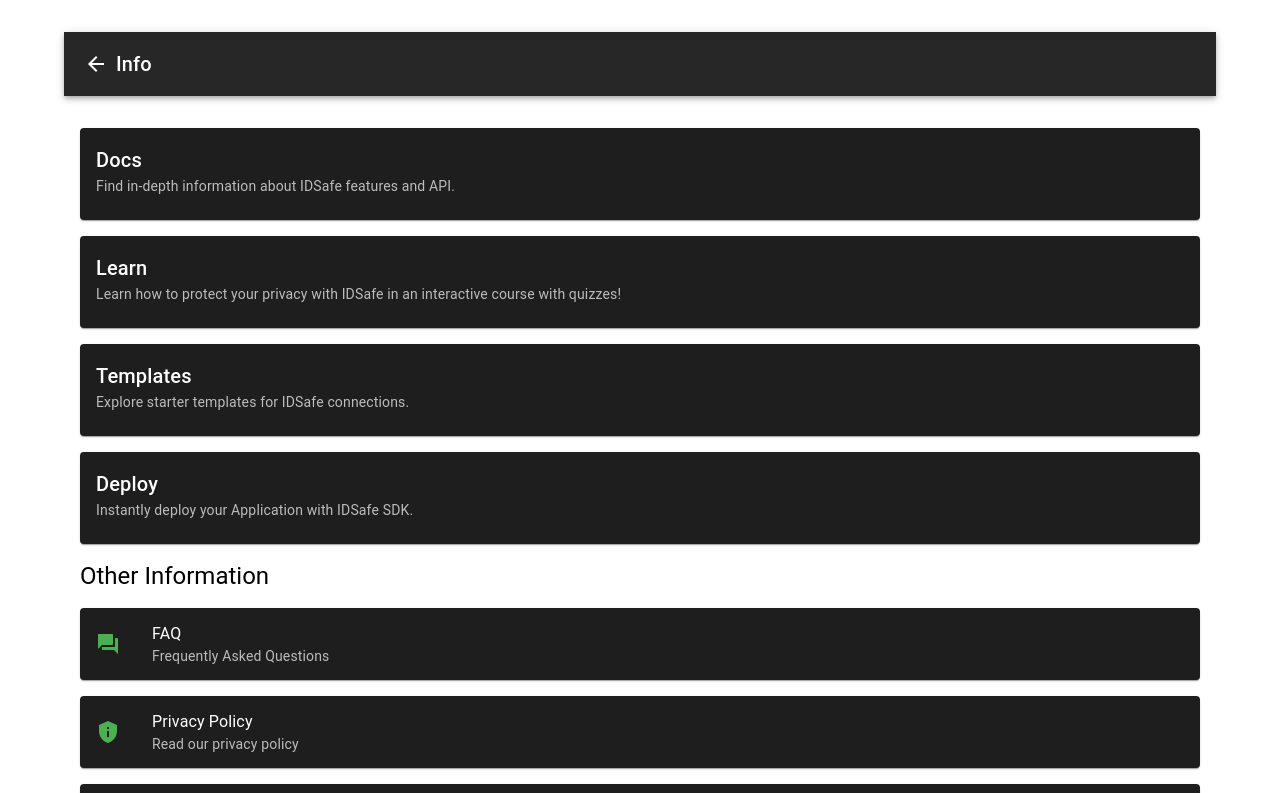
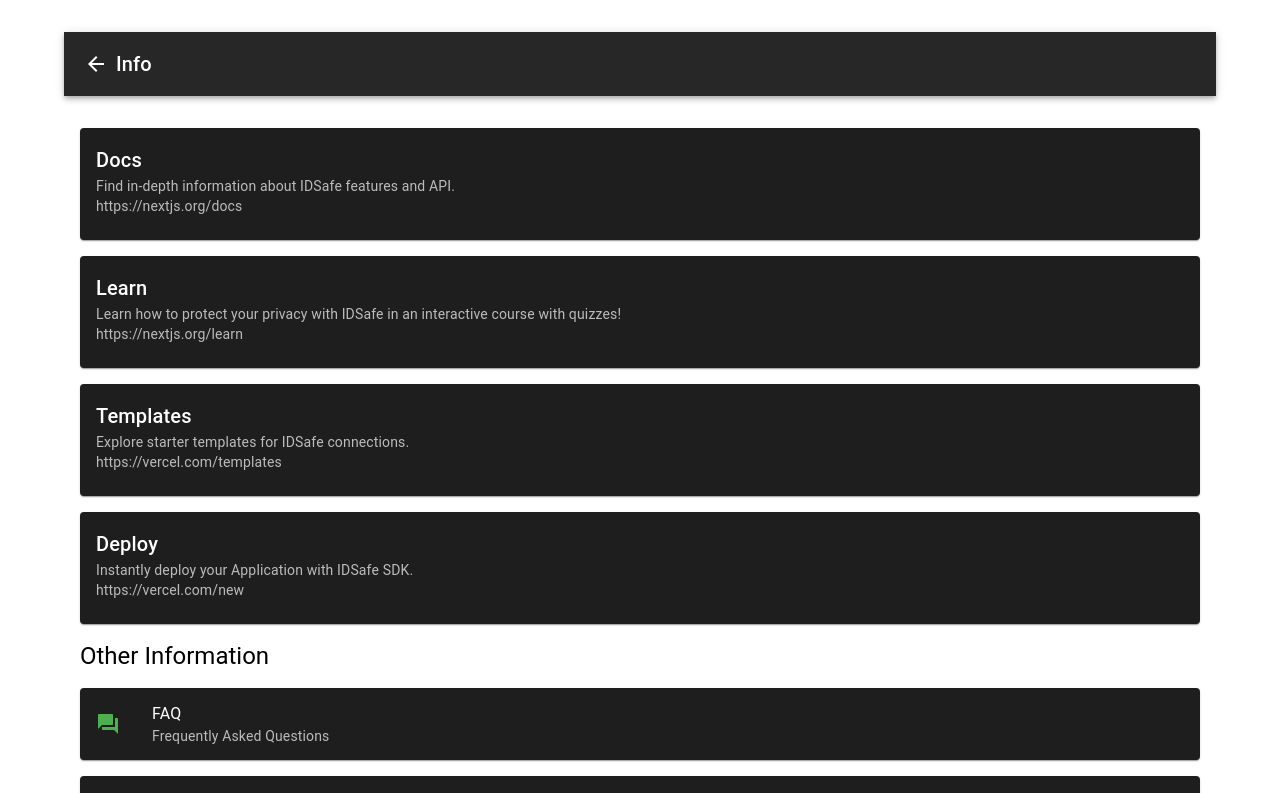
Before and after one commit to nathfavour/IDSafe-web, a Next.js app: page /info in a window 1280 px wide. Shown: the top 793 px of the page. Built offline with nearby package versions, Linux system fonts and the light colour scheme.

Commit message:
optional p0

```diff
--- a/src/pages/info.tsx
+++ b/src/pages/info.tsx
@@ -23,7 +23,21 @@
     router.back();
   };
 
-  const buildLinkCard = (title: string, description: string) => (
+  // const buildLinkCard = (title: string, description: string, p0?: string) => (
+  //   <Card sx={{ my: 2 }}>
+  //     <CardContent>
+  //       <Typography variant="h6" component="div">
+  //         {title}
+  //       </Typography>
+  //       <Typography variant="body2" color="text.secondary">
+  //         {description}
+  //       </Typography>
+  //     </CardContent>
+  //   </Card>
+  // );
+
+
+  const buildLinkCard = (title: string, description: string, p0?: string) => (
     <Card sx={{ my: 2 }}>
       <CardContent>
         <Typography variant="h6" component="div">
@@ -32,9 +46,16 @@
         <Typography variant="body2" color="text.secondary">
           {description}
         </Typography>
+        {p0 && (
+          <Typography variant="body2" color="text.secondary">
+            {p0}
+          </Typography>
+        )}
       </CardContent>
     </Card>
   );
+
+
 
   const buildInfoCard = (title: string, description: string, icon: React.ReactNode) => (
     <Card sx={{ my: 2 }}>
```
